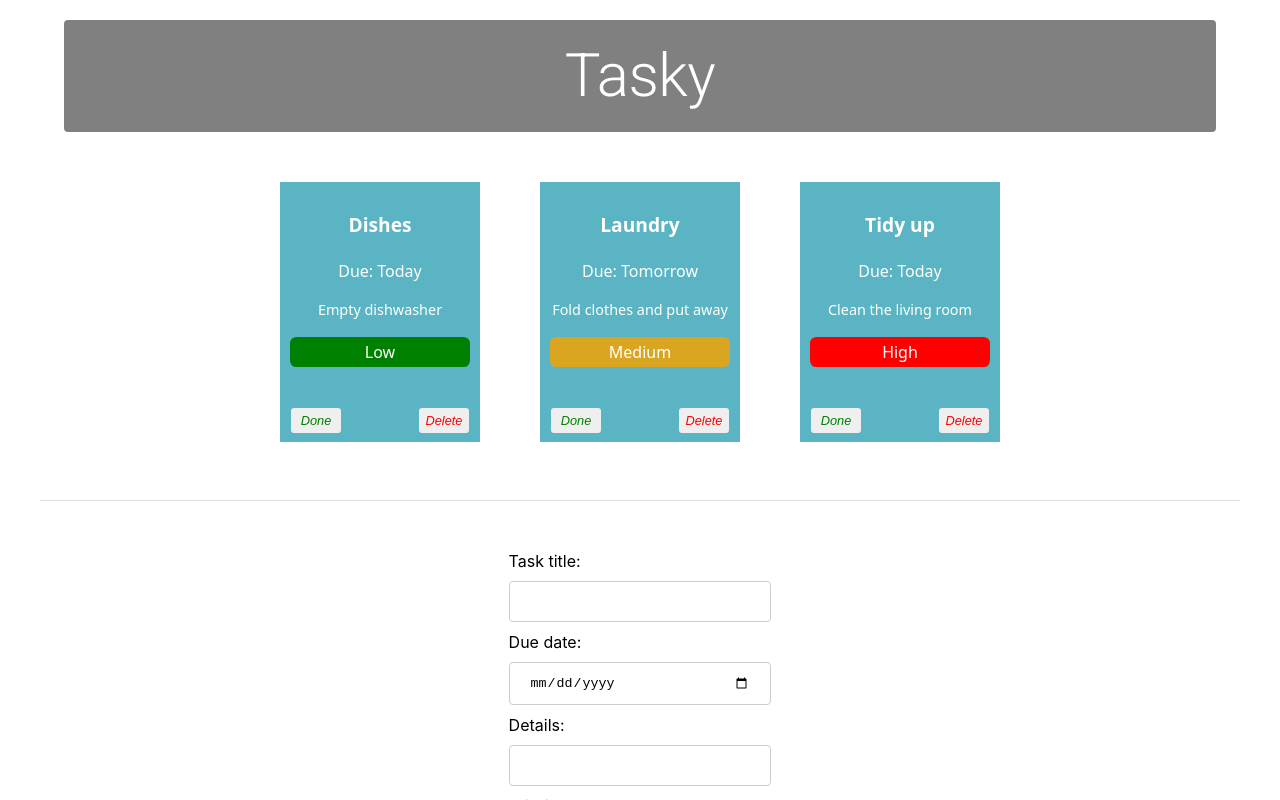
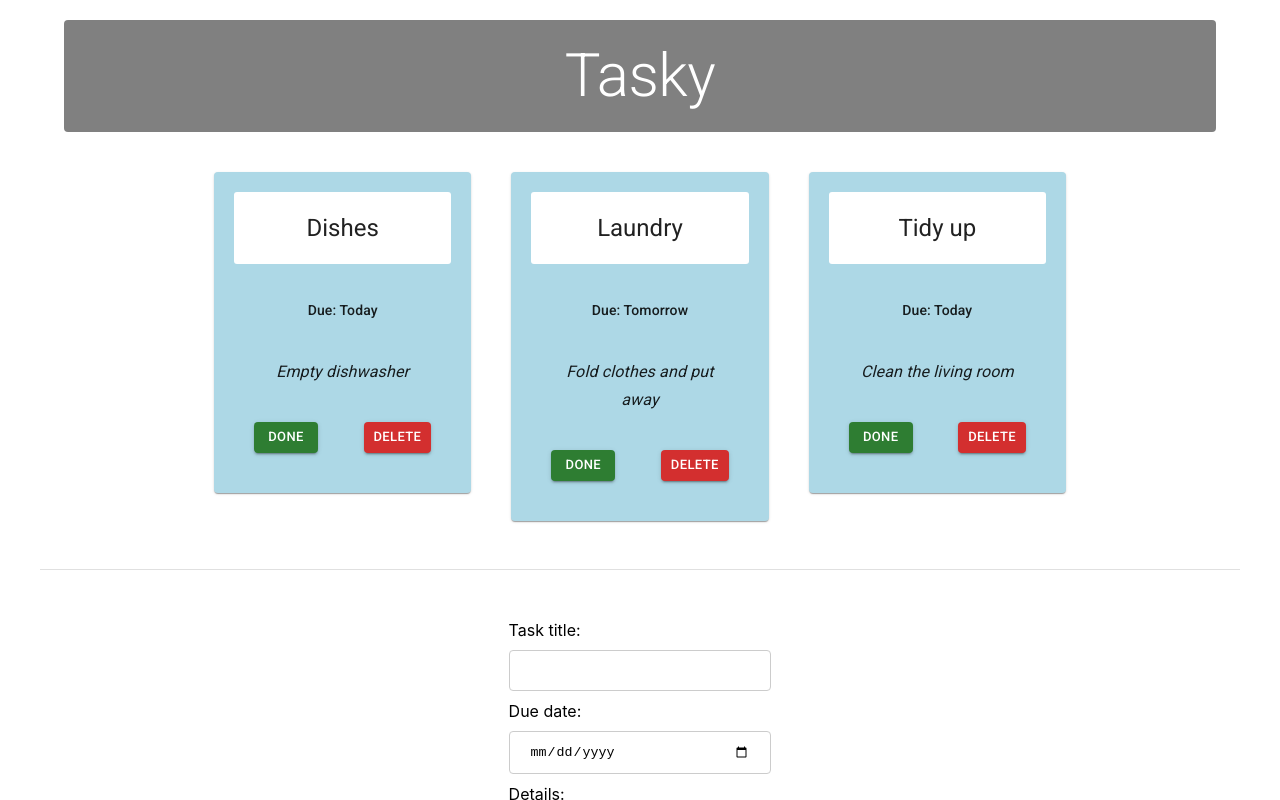
Before and after one commit to dohalloran74/react-basics-labs26, a React (Vite) app in the folder tasky/: page / in a window 1280 px wide. Shown: the top 800 px of the page. Built offline with nearby package versions, Linux system fonts and the light colour scheme.

Commit message:
Style tasks and data and cards

```diff
--- a/tasky/src/App.css
+++ b/tasky/src/App.css
@@ -22,7 +22,7 @@ body {
 .container{
   text-align: center;
 }
-*/
+
 
 .card {
   display: inline-block;
@@ -65,7 +65,7 @@ button {
   color: green;
 }
 
-/*  style the button when the task is marked as done */
+/*  style the button when the task is marked as done
 button {
   border: none;
   border-radius: 3px;
@@ -92,7 +92,7 @@ button {
   color: red;
 }
 
-
+*/
 input[type=text], input[type=date] ,select {
   width: 100%;
   padding: 12px 20px;
--- a/tasky/src/components/Task.jsx
+++ b/tasky/src/components/Task.jsx
@@ -1,18 +1,97 @@
 import React from 'react';
+
+import Box from '@mui/material/Box';
+import Button from '@mui/material/Button';
+import Card from '@mui/material/Card';
+import CardActions from '@mui/material/CardActions';
+import CardContent from '@mui/material/CardContent';
+import CardHeader from '@mui/material/CardHeader';
+import Grid from '@mui/material/Grid';
+import Typography from '@mui/material/Typography';
+
   // The priority prop is displayed in the task card, allowing users to see the priority level of each task.
 const Task = (props) => {
 
     return (
-       <div className="card" style={{backgroundColor: props.done ? 'lightgrey' : '#5bb4c4'}}>
+       <Grid
+  key={props.id}
+  size={{ xs: 12, md: 4 }}
+>
+  <Card
+    sx={{
+      backgroundColor: props.done ? 'lightgrey' : 'lightblue',
+      padding: '20px'
+    }}
+  >
+    <CardHeader
+      title={props.title}
+      sx={{
+        backgroundColor: 'white',
+        borderRadius: '3px',
+        padding: '20px',
+        textAlign: 'center'
+      }}
+    />
 
+    <CardContent>
+      <Box
+        sx={{
+          display: 'flex',
+          justifyContent: 'center',
+          alignItems: 'baseline',
+          mb: 2,
+          padding: '20px'
+        }}
+      >
+        <Typography
+          component="p"
+          variant="subtitle2"
+          color="text.primary"
+        >
+          Due: {props.deadline}
+        </Typography>
+      </Box>
 
-            <p className="title">{props.title}</p>
-            <p>Due: {props.deadline}</p>
-            <p className="description">{props.description}</p>
+      <Typography
+        component="p"
+        variant="subtitle1"
+        align="center"
+        sx={{ fontStyle: 'italic' }}
+      >
+        {props.description}
+      </Typography>
+    </CardContent>
 
+    <CardActions
+      sx={{
+        justifyContent: 'space-between',
+        padding: '20px'
+      }}
+    >
+      <Button
+        variant="contained"
+        size="small"
+        color="success"
+        onClick={props.markDone}
+      >
+        Done
+      </Button>
 
+      <Button
+        variant="contained"
+        size="small"
+        color="error"
+        onClick={props.deleteTask}
+      >
+        Delete
+      </Button>
+    </CardActions>
+  </Card>
+</Grid>
 
-            <p
+    )
+}
+ {/*<p
         style={{
           backgroundColor:
             props.priority === "High"
@@ -25,20 +104,6 @@ const Task = (props) => {
         }}
       >
         {props.priority}
-      </p>
-
-         <button onClick={props.markDone} className='doneButton'>Done</button>
-
-                <button className='deleteButton' onClick={props.deleteTask}>Delete</button>
-
-
-
-
-
-
-
-        </div>
-    )
-}
+      </p> */}
 
 export default Task;
```
